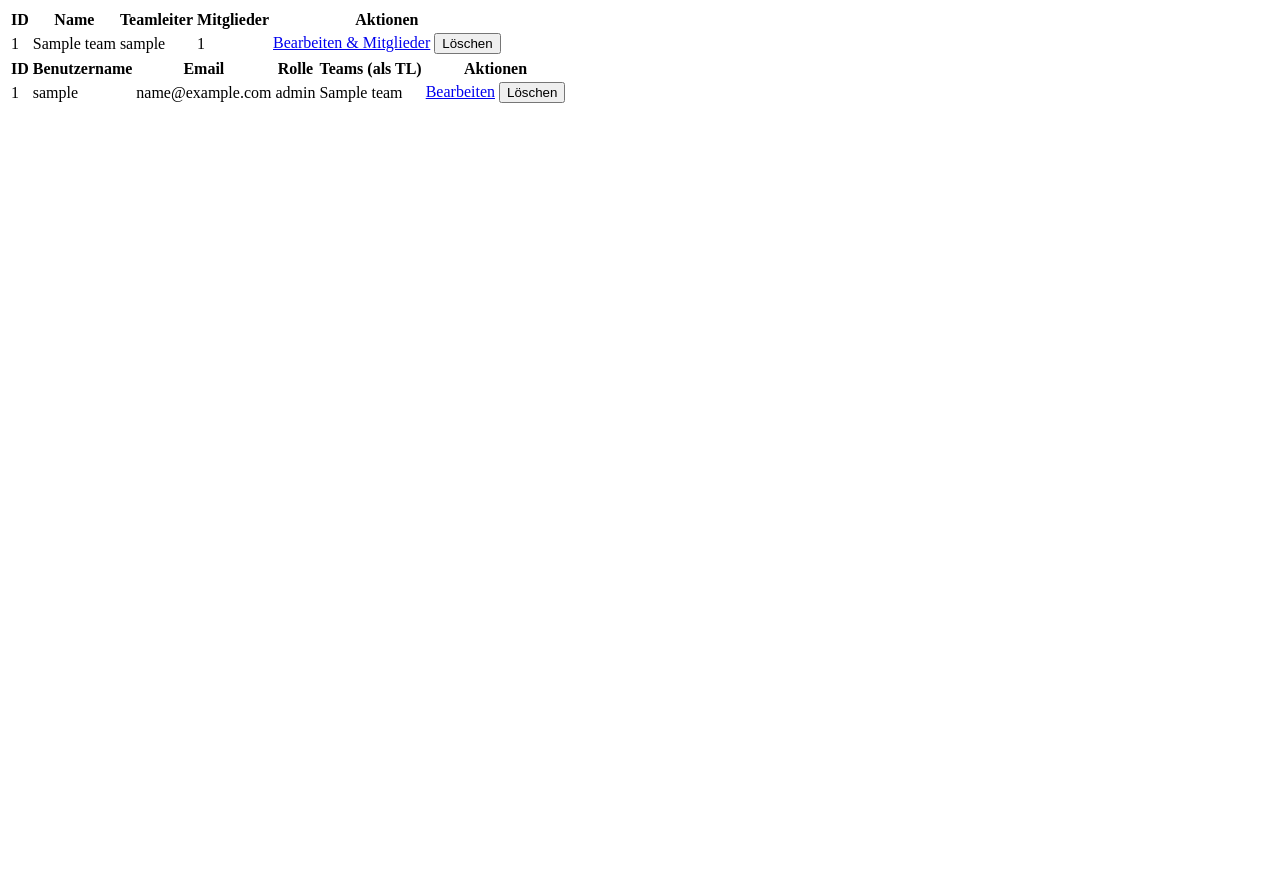
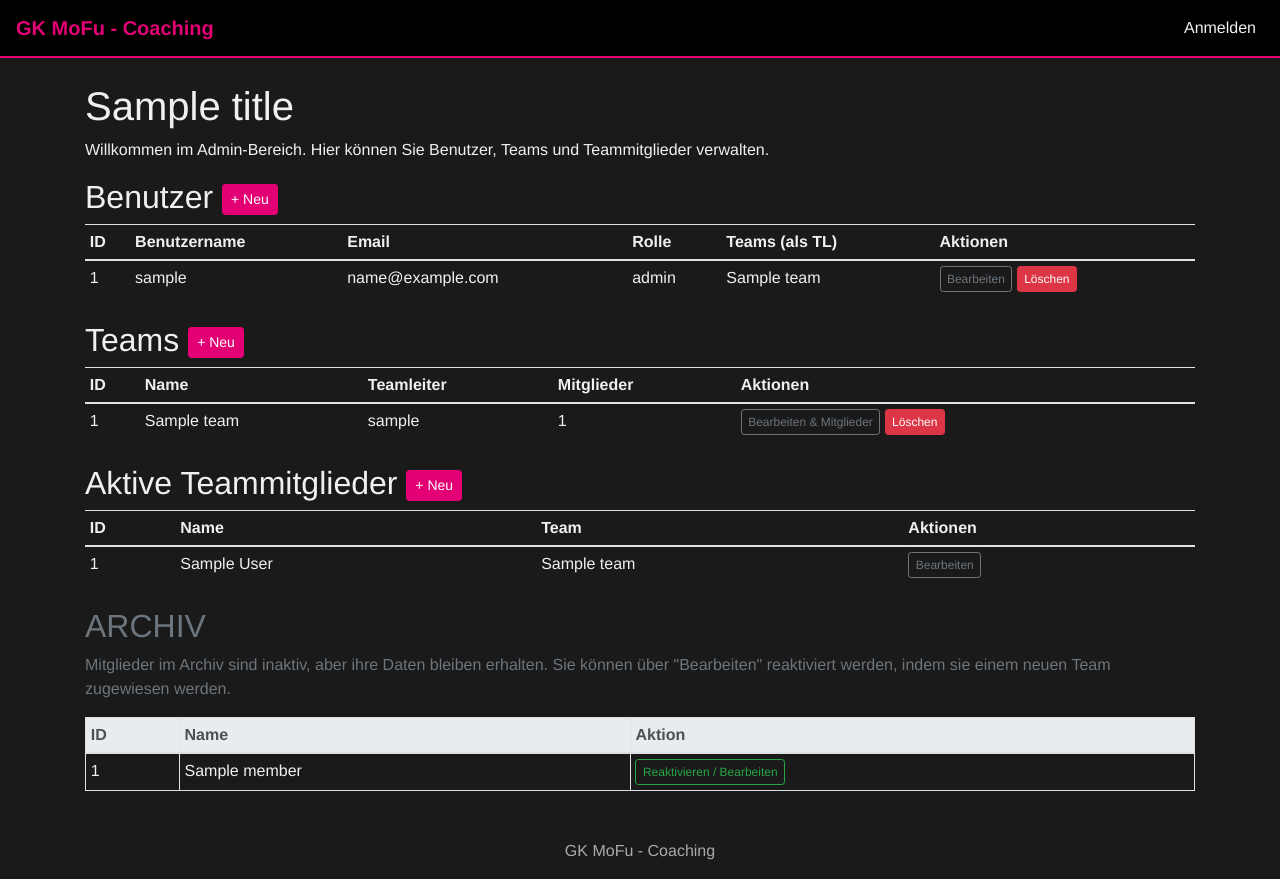
Before and after one commit to xfloxx09/testtoolcoach, a Flask app: template app/templates/admin/admin_panel.html in a window 1280 px wide. Before the commit the page ends 103 px from the top, so only its background shows below. Run offline with Flask 3, Linux system fonts and the light colour scheme; tables that the repository leaves empty hold one stand-in row (values such as "Sample post"); the template is opened without the code that fills it: values that come from a table or form of the project are taken from there, most other values are stand-ins (such as "Sample title", 1, 10 or a date in 2020); some libraries are stand-ins or nearby versions.

Commit message:
Update admin_panel.html

```diff
--- a/app/templates/admin/admin_panel.html
+++ b/app/templates/admin/admin_panel.html
@@ -1,4 +1,41 @@
-<!-- Team-Tabelle -->
+{% extends "base.html" %}
+{% block content %}
+<h1>{{ title }}</h1>
+<p>Willkommen im Admin-Bereich. Hier können Sie Benutzer, Teams und Teammitglieder verwalten.</p>
+
+<!-- Benutzerverwaltung -->
+<h2>Benutzer <a href="{{ url_for('admin.create_user') }}" class="btn btn-sm telekom-button">+ Neu</a></h2>
+<table class="table table-sm">
+    <thead><tr><th>ID</th><th>Benutzername</th><th>Email</th><th>Rolle</th><th>Teams (als TL)</th><th>Aktionen</th></tr></thead>
+    <tbody>
+    {% for user in users %}
+    <tr>
+        <td>{{ user.id }}</td>
+        <td>{{ user.username }}</td>
+        <td>{{ user.email }}</td>
+        <td>{{ user.role }}</td>
+        <td>
+            {% for team_led in user.teams_led %}
+                {{ team_led.name }}{% if not loop.last %}, {% endif %}
+            {% else %}
+                -
+            {% endfor %}
+        </td>
+        <td>
+            <a href="{{ url_for('admin.edit_user', user_id=user.id) }}" class="btn btn-xs btn-outline-secondary">Bearbeiten</a>
+            {% if user.username != 'admin' and user.id != current_user.id %}
+            <form action="{{ url_for('admin.delete_user', user_id=user.id) }}" method="POST" style="display:inline;" onsubmit="return confirm('Benutzer wirklich löschen?');">
+                <input type="submit" value="Löschen" class="btn btn-xs btn-danger">
+            </form>
+            {% endif %}
+        </td>
+    </tr>
+    {% endfor %}
+    </tbody>
+</table>
+
+<!-- Teamverwaltung -->
+<h2 class="mt-4">Teams <a href="{{ url_for('admin.create_team') }}" class="btn btn-sm telekom-button">+ Neu</a></h2>
 <table class="table table-sm">
      <thead><tr><th>ID</th><th>Name</th><th>Teamleiter</th><th>Mitglieder</th><th>Aktionen</th></tr></thead>
      <tbody>
@@ -6,7 +43,13 @@
      <tr>
         <td>{{ team.id }}</td>
         <td>{{ team.name }}</td>
-        <td>{{ team.leaders|map(attribute='username')|join(', ') or '-' }}</td>
+        <td>
+            {% for leader in team.leaders %}
+                {{ leader.username }}{% if not loop.last %}, {% endif %}
+            {% else %}
+                -
+            {% endfor %}
+        </td>
         <td>{{ team.members.count() }}</td>
         <td>
             <a href="{{ url_for('admin.edit_team', team_id=team.id) }}" class="btn btn-xs btn-outline-secondary">Bearbeiten & Mitglieder</a>
@@ -19,26 +62,49 @@
      </tbody>
 </table>
 
-<!-- User-Tabelle -->
+<!-- Teammitgliedverwaltung (Aktive Mitglieder) -->
+<h2 class="mt-4">Aktive Teammitglieder <a href="{{ url_for('admin.create_team_member') }}" class="btn btn-sm telekom-button">+ Neu</a></h2>
 <table class="table table-sm">
-    <thead><tr><th>ID</th><th>Benutzername</th><th>Email</th><th>Rolle</th><th>Teams (als TL)</th><th>Aktionen</th></tr></thead>
+     <thead><tr><th>ID</th><th>Name</th><th>Team</th><th>Aktionen</th></tr></thead>
      <tbody>
-    {% for user in users %}
+     {% for member in team_members if member.team and member.team.name != 'ARCHIV' %}
      <tr>
-        <td>{{ user.id }}</td>
-        <td>{{ user.username }}</td>
-        <td>{{ user.email }}</td>
-        <td>{{ user.role }}</td>
-        <td>{{ user.teams_led|map(attribute='name')|join(', ') or '-' }}</td>
+        <td>{{ member.id }}</td>
+        <td>{{ member.name }}</td>
+        <td>{{ member.team.name if member.team else 'Kein Team' }}</td>
          <td>
-            <a href="{{ url_for('admin.edit_user', user_id=user.id) }}" class="btn btn-xs btn-outline-secondary">Bearbeiten</a>
-            {% if user.username != 'admin' and user.id != current_user.id %}
-            <form action="{{ url_for('admin.delete_user', user_id=user.id) }}" method="POST" style="display:inline;" onsubmit="return confirm('Benutzer wirklich löschen?');">
-                <input type="submit" value="Löschen" class="btn btn-xs btn-danger">
-            </form>
-            {% endif %}
+            <a href="{{ url_for('admin.edit_team_member', member_id=member.id) }}" class="btn btn-xs btn-outline-secondary">Bearbeiten</a>
         </td>
      </tr>
      {% endfor %}
      </tbody>
 </table>
+
+<!-- Archivierte Mitglieder -->
+<h2 class="mt-4" style="color: #6c757d;"><i class="fas fa-archive"></i> ARCHIV</h2>
+<p class="text-muted">Mitglieder im Archiv sind inaktiv, aber ihre Daten bleiben erhalten. Sie können über "Bearbeiten" reaktiviert werden, indem sie einem neuen Team zugewiesen werden.</p>
+<table class="table table-sm table-bordered">
+    <thead class="thead-light">
+        <tr>
+            <th>ID</th>
+            <th>Name</th>
+            <th>Aktion</th>
+        </tr>
+    </thead>
+    <tbody>
+    {% for member in archived_members %}
+    <tr>
+       <td>{{ member.id }}</td>
+       <td>{{ member.name }}</td>
+       <td>
+           <a href="{{ url_for('admin.edit_team_member', member_id=member.id) }}" class="btn btn-xs btn-outline-success">Reaktivieren / Bearbeiten</a>
+       </td>
+    </tr>
+    {% else %}
+    <tr>
+        <td colspan="3" class="text-center">Das Archiv ist leer.</td>
+    </tr>
+    {% endfor %}
+    </tbody>
+</table>
+{% endblock %}
```
Lines whose indentation alone changed are shown as unchanged.
